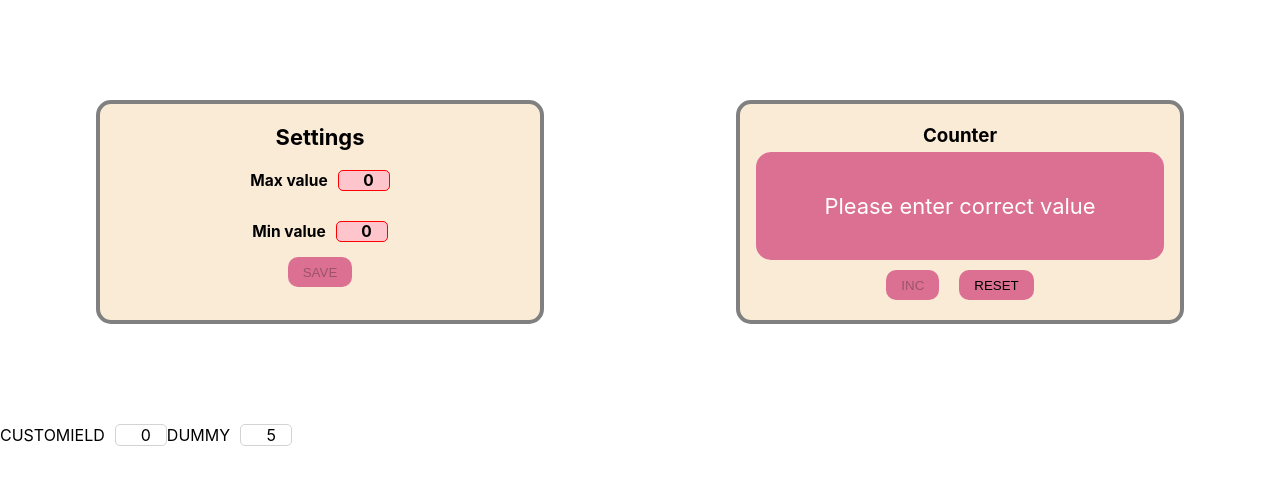
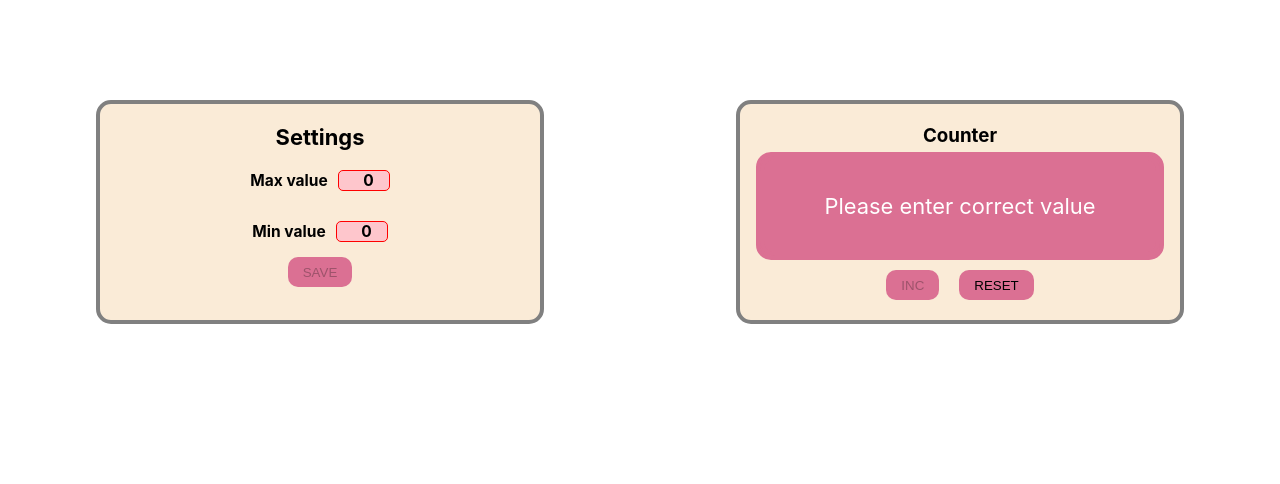
Before and after one commit to LizaAgey/inc_counter, a React (Create React App) app: page / in a window 1280 px wide. Shown: the top 484 px of the page. Built offline with nearby package versions, Linux system fonts and the light colour scheme.

Commit message:
fix:refactoring

```diff
--- a/src/App.tsx
+++ b/src/App.tsx
@@ -1,4 +1,4 @@
-import React, {ChangeEvent, useEffect, useState} from 'react';
+import React, {useEffect, useState} from 'react';
 import './App.css';
 import Counter from './components/Counter/Counter';
 import Settings from './components/Settings/Settings';
@@ -10,54 +10,8 @@ export type ErrorType = {
     isMinError: boolean
     errorMessage: string
 }
-//--------NEW HARD LOGIC
-type Rule = {
-    errorMessage: string,
-    hasError: boolean,
-    validate: (val: number, dependsValue: NumberField | null) => boolean;
-}
-type NumberField = {
-    index: number;
-    value: number;
-    rules: Array<Rule>;
-    dependencyField: NumberField | null;
-}
-//--------NEW HARD LOGIC --------end
 
 function App() {
-
-    //--------NEW HARD LOGIC
-    const dummyField: NumberField = {
-        index: 1,
-        value: 5,
-        dependencyField: null,
-        rules: []
-    };
-    const customField: NumberField = {
-        index: 2,
-        value: 0,
-        dependencyField: dummyField,
-        rules: [
-            {
-                hasError: false,
-                errorMessage: 'Number cannot be negative',
-                validate: (currentValue: number, _: NumberField | null) => currentValue < 0
-            },
-            {
-                hasError: false,
-                errorMessage: 'Number cannot be more than 5',
-                validate: (currentValue: number, _: NumberField | null) => currentValue > 5
-            },
-            {
-                hasError: false,
-                errorMessage: 'Max value cannot be equal to dummy value',
-                validate: (currentValue: number, dependsField: NumberField | null) => currentValue === dependsField?.value
-            }
-        ]
-    };
-    const [fields, setFields] = useState<Array<NumberField>>([dummyField, customField]);
-    //--------NEW HARD LOGIC --------end
-
 
     const [inputMaxValue, setInputMaxValue] = useState(0)
     const [inputMinValue, setInputMinValue] = useState(0)
@@ -115,23 +69,7 @@ function App() {
         }
     };
 
-    //--------NEW HARD LOGIC --------
-    const setNumberFieldValue = (event: ChangeEvent<HTMLInputElement>, field: NumberField) => {
-        field.value = JSON.parse(event.currentTarget.value);
-        field.rules.forEach(rule => {
-            rule.hasError = rule.validate(field.value, field.dependencyField);
-        })
-        if (field.dependencyField) {
-            field.dependencyField.rules.forEach(rule => {
-                rule.hasError = rule.validate(field.value, field.dependencyField);
-            });
-        }
-        setFields([...fields]);
-    }
-    //--------NEW HARD LOGIC --------end
-
     return (
-        <>
             <div className={'App'}>
                 <Settings
                     inputMaxValue={inputMaxValue}
@@ -153,32 +91,6 @@ function App() {
 
                 />
             </div>
-
-            {/*//--------NEW HARD LOGIC --------*/}
-            <div>
-                CUSTOMIELD
-                <input type="number"
-                       value={customField.value}
-                       onChange={(event) => setNumberFieldValue(event, customField)}/>
-                {customField.rules.map(rule => {
-                    if (rule.hasError) {
-                        return <div>{rule.errorMessage}</div>
-                    }
-                })}
-                DUMMY
-                <input type="number"
-                       value={dummyField.value}
-                       onChange={(event) => setNumberFieldValue(event, dummyField)}/>
-                {dummyField.rules.map(rule => {
-                    if (rule.hasError) {
-                        return <div>{rule.errorMessage}</div>
-                    }
-                })}
-            </div>
-            {/*//--------NEW HARD LOGIC --------end*/}
-
-        </>
-
     );
 }
 
```
